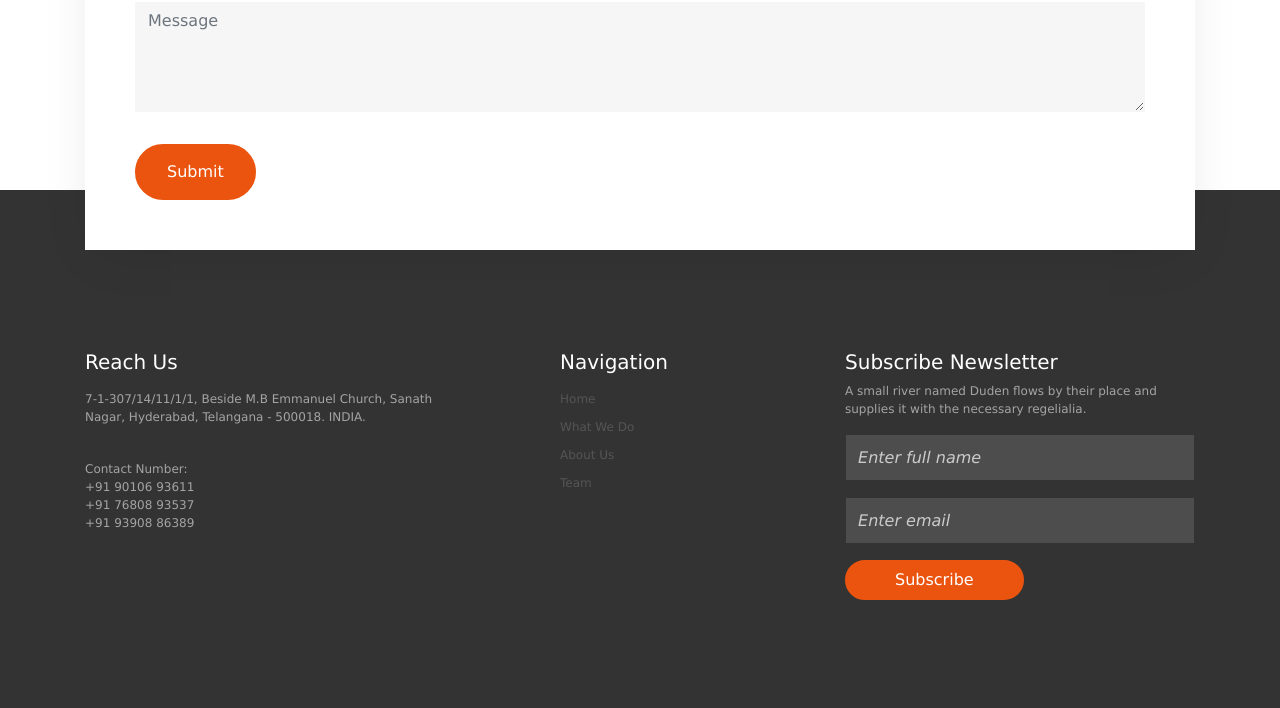
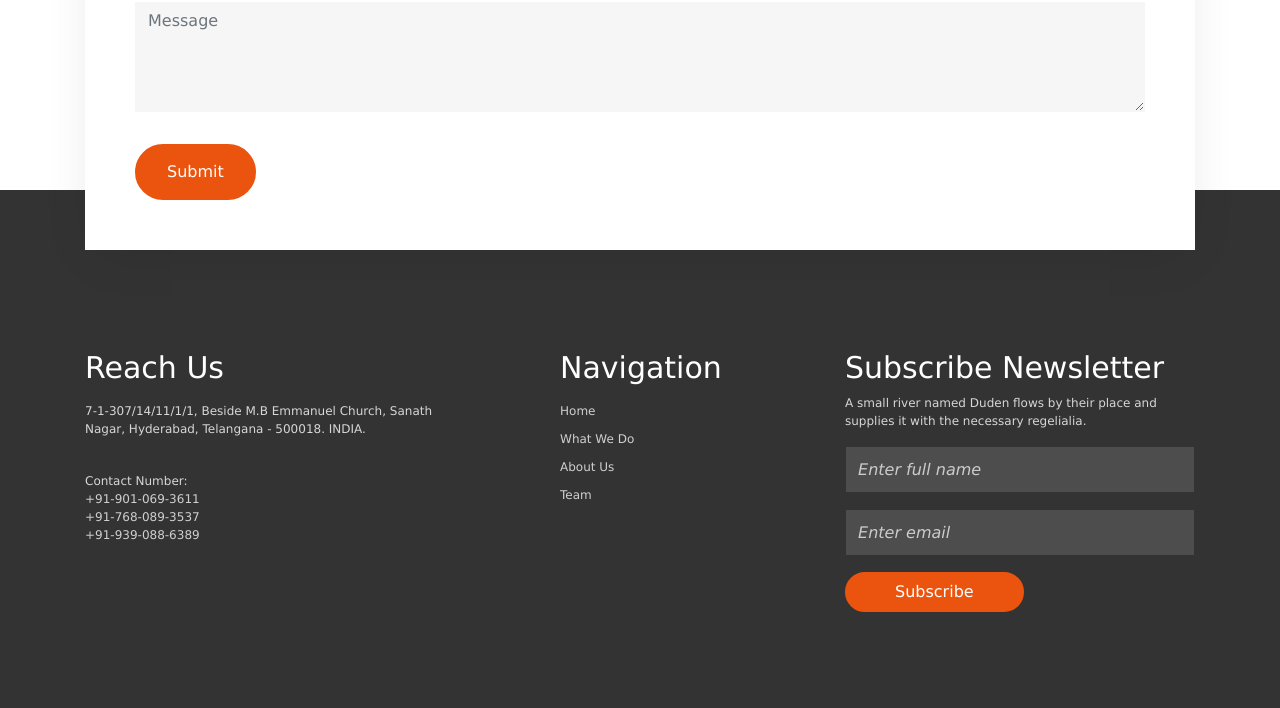
Before and after one commit to kumarsatish23/codestudio, a plain HTML site: page index.html in a window 1280 px wide. Shown: the part 3643-4351 px from the top of the page. Drawn offline with nearby package versions, Linux system fonts and the light colour scheme; a script that the page names is missing; files whose address does not match are found by name.

Commit message:
This is the updated README

```diff
--- a/css/style.css
+++ b/css/style.css
@@ -156,17 +156,18 @@ h1, h2, h3, h4, h5, h6 {
   padding-bottom: 2rem;
   background: #333333; }
   .site-footer p {
-    color: #a5a4a4; }
+    color: #d8d6d6; }
   .site-footer h2, .site-footer h3, .site-footer h4, .site-footer h5 {
     color: #fff; }
   .site-footer a {
-    color: #555555; }
+    color: #d1d0d0; }
     .site-footer a:hover {
-      color: white; }
+      color:#eb540f;
+           }
   .site-footer ul li {
     margin-bottom: 10px; }
   .site-footer .footer-heading {
-    font-size: 20px;
+    font-size: 30px;
     color: #fff; }
 
 .bg-text-line {
--- a/index.html
+++ b/index.html
@@ -626,7 +626,7 @@
           <div class="row mb-5">
             <div class="col-12">
               <h3 class="footer-heading mb-4">Reach Us</h3>
-              <p>7-1-307/14/11/1/1, Beside M.B Emmanuel Church, Sanath Nagar, Hyderabad, Telangana - 500018. INDIA.</p><br><p>Contact Number:<br> +91 90106 93611<br> +91 76808 93537 <br>+91 93908 86389</p>
+              <p>7-1-307/14/11/1/1, Beside M.B Emmanuel Church, Sanath Nagar, Hyderabad, Telangana - 500018. INDIA.</p><br><p>Contact Number:<br><a href="tel: +919010693611"><strong>+91-901-069-3611</strong></a><br><a href="tel: +917680893537 "> +91-768-089-3537 </a><br><a href="tel:+919390886389">+91-939-088-6389</a></p>
             </div>
           </div>
         </div>
```
